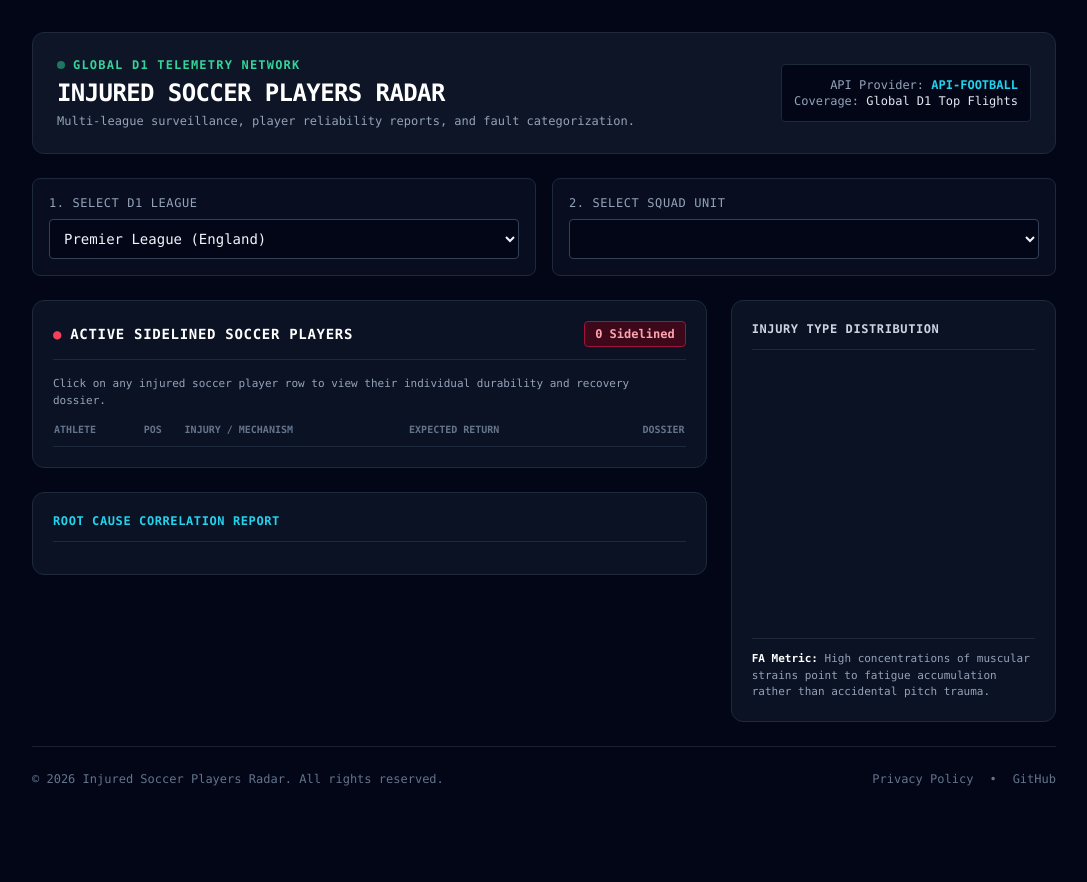
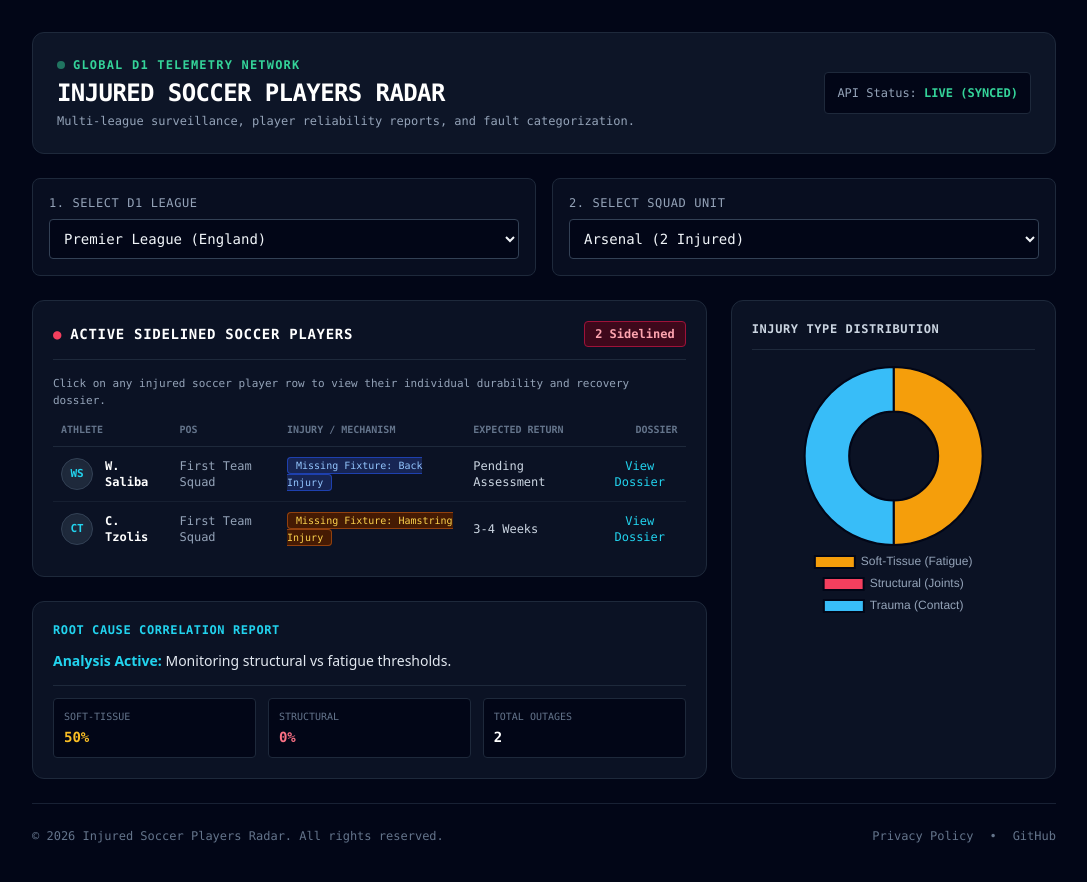
Before and after one commit to Runic12/soccer-injury-radar, a plain HTML site: page index.html in a window 1280 px wide. Shown: the whole page, without its empty margins (96-1183 px from the left). Before the commit the page ends 835 px from the top, so only its background shows below. Drawn offline with nearby package versions, Linux system fonts and the light colour scheme.

```diff
--- a/index.html
+++ b/index.html
@@ -13,33 +13,9 @@
   <meta charset="UTF-8">
   <meta name="viewport" content="width=device-width, initial-scale=1.0">
 
-  <!-- Core SEO Meta Tags -->
   <title>Injured Soccer Players | Real-Time Football Injury & Reliability Radar</title>
   <meta name="description" content="Live database tracking injured soccer players, return timelines, injury mechanisms, and squad reliability across top world football leagues.">
-  <meta name="keywords" content="injured soccer players, soccer injuries, premier league injury updates, football injury tracker, soccer injury report, expected return dates">
   <link rel="canonical" href="https://injuredsoccerplayers.com/">
-
-  <!-- Open Graph / Social Sharing Meta Tags -->
-  <meta property="og:type" content="website">
-  <meta property="og:url" content="https://injuredsoccerplayers.com/">
-  <meta property="og:title" content="Injured Soccer Players | Real-Time Football Injury & Reliability Radar">
-  <meta property="og:description" content="Track live soccer injuries, recovery timelines, and squad durability metrics across global D1 leagues.">
-  <meta name="twitter:card" content="summary_large_image">
-  <meta name="twitter:title" content="Injured Soccer Players Tracker">
-  <meta name="twitter:description" content="Real-time multi-league injured soccer players surveillance and reliability metrics.">
-
-  <!-- Schema.org WebApplication Structured Data -->
-  <script type="application/ld+json">
-  {
-    "@context": "https://schema.org",
-    "@type": "WebApplication",
-    "name": "Injured Soccer Players Radar",
-    "url": "https://injuredsoccerplayers.com",
-    "description": "Live multi-league tracking for injured soccer players, recovery timelines, and root-cause durability analysis.",
-    "applicationCategory": "SportsApplication",
-    "operatingSystem": "All"
-  }
-  </script>
 
   <script src="https://cdn.tailwindcss.com"></script>
   <!-- Chart.js for Mechanism Distribution Graphs -->
@@ -61,8 +37,8 @@
         <p class="text-xs text-slate-400 mt-1">Multi-league surveillance, player reliability reports, and fault categorization.</p>
       </div>
       <div class="text-right text-xs text-slate-400 border border-slate-800 p-3 rounded bg-slate-950">
-        <div>API Provider: <span class="text-cyan-400 font-bold">API-FOOTBALL</span></div>
-        <div>Coverage: <span class="text-slate-200">Global D1 Top Flights</span></div>
+        <div>API Status: <span id="apiStatusBadge" class="text-amber-400 font-bold">CONNECTING...</span></div>
+        <div id="apiErrorLog" class="text-rose-500 text-[10px] max-w-xs mt-1 hidden"></div>
       </div>
     </header>
 
@@ -88,10 +64,8 @@
     <!-- Main Team Dashboard -->
     <div class="grid grid-cols-1 lg:grid-cols-3 gap-6">
 
-      <!-- Left 2 Cols: Injury List & Correlation Analysis -->
+      <!-- Left 2 Cols: Injury List -->
       <div class="lg:col-span-2 space-y-6">
-
-        <!-- Sidelined Roster -->
         <div class="border border-slate-800 bg-slate-900/70 p-5 rounded-xl">
           <div class="flex justify-between items-center border-b border-slate-800 pb-3 mb-4">
             <h2 class="text-sm font-bold tracking-wider uppercase text-white flex items-center gap-2">
@@ -106,11 +80,11 @@
             <table class="w-full text-left text-xs">
               <thead class="text-[10px] uppercase text-slate-500 border-b border-slate-800">
                 <tr>
-                  <th class="pb-2">Athlete</th>
-                  <th class="pb-2">Pos</th>
-                  <th class="pb-2">Injury / Mechanism</th>
-                  <th class="pb-2">Expected Return</th>
-                  <th class="pb-2 text-right">Dossier</th>
+                  <th class="pb-2 pl-2">Athlete</th>
+                  <th class="pb-2 pl-2">Pos</th>
+                  <th class="pb-2 pl-2">Injury / Mechanism</th>
+                  <th class="pb-2 pl-2">Expected Return</th>
+                  <th class="pb-2 pr-2 text-right">Dossier</th>
                 </tr>
               </thead>
               <tbody id="playerTableBody" class="divide-y divide-slate-800/80 text-slate-300"></tbody>
@@ -118,16 +92,14 @@
           </div>
         </div>
 
-        <!-- Failure Analysis Correlation Card -->
         <div class="border border-slate-800 bg-slate-900/70 p-5 rounded-xl space-y-3">
           <h2 class="text-xs uppercase tracking-wider text-cyan-400 font-bold">Root Cause Correlation Report</h2>
           <div id="correlationSummary" class="text-sm text-slate-200 leading-relaxed font-sans"></div>
           <div id="correlationMetrics" class="grid grid-cols-2 sm:grid-cols-3 gap-3 pt-3 border-t border-slate-800 text-xs"></div>
         </div>
-
       </div>
 
-      <!-- Right 1 Col: Failure Mechanism Chart -->
+      <!-- Right 1 Col: Chart -->
       <div class="border border-slate-800 bg-slate-900/70 p-5 rounded-xl flex flex-col justify-between">
         <div>
           <h2 class="text-xs uppercase tracking-wider text-slate-300 font-bold border-b border-slate-800 pb-3 mb-4">
@@ -137,18 +109,13 @@
             <canvas id="mechanismChart"></canvas>
           </div>
         </div>
-        <div class="mt-4 pt-3 border-t border-slate-800 text-[11px] text-slate-400">
-          <span class="text-white font-bold">FA Metric:</span> High concentrations of muscular strains point to fatigue accumulation rather than accidental pitch trauma.
-        </div>
       </div>
 
     </div>
 
     <!-- Global Footer -->
     <footer class="border-t border-slate-800/80 pt-6 pb-4 flex flex-wrap justify-between items-center text-xs text-slate-500 gap-4">
-      <div>
-        <span>&copy; 2026 Injured Soccer Players Radar. All rights reserved.</span>
-      </div>
+      <div>&copy; 2026 Injured Soccer Players Radar. All rights reserved.</div>
       <div class="flex items-center space-x-4">
         <a href="privacy.html" class="hover:text-cyan-400 transition">Privacy Policy</a>
         <span>•</span>
@@ -165,11 +132,11 @@
         <div class="flex items-center space-x-4">
           <div id="modalPlayerAvatarContainer"></div>
           <div>
-            <h3 id="modalPlayerName" class="text-lg font-bold text-white">Player Dossier</h3>
+            <h3 id="modalPlayerName" class="text-lg font-bold text-white">Player</h3>
             <p id="modalPlayerPos" class="text-xs text-slate-400"></p>
           </div>
         </div>
-        <button id="closeModalBtn" class="text-slate-400 hover:text-white text-lg" aria-label="Close modal">✕</button>
+        <button id="closeModalBtn" class="text-slate-400 hover:text-white text-lg">✕</button>
       </div>
 
       <div class="grid grid-cols-2 gap-3 text-xs">
@@ -191,17 +158,18 @@
   </div>
 
   <script>
-    // Built-in fallback database so it runs locally right away
+    // Bulletproof script execution
+    try {
+      // 1. Core Fallback Database (Guarantees UI is never blank)
       let database = {
         epl: {
           name: "Premier League",
           teams: [
             {
-            id: "che",
-            name: "Chelsea FC",
+              id: "arsenal",
+              name: "Arsenal FC (Connecting...)",
               injured: [
-              { name: "Reece James", pos: "RB", type: "Hamstring Strain", cat: "Soft-Tissue", return: "2-3 weeks", daysLost: 112, durability: "High Risk (Recurring)", history: ["Hamstring Strain", "Knee Meniscus"] },
-              { name: "Wesley Fofana", pos: "CB", type: "ACL Reconstruction", cat: "Structural", return: "End of season", daysLost: 240, durability: "Critical Joint Vulnerability", history: ["Cruciate Ligament", "Fibular Fracture"] }
+                { name: "System Syncing", pos: "N/A", type: "Fetching live data", cat: "Trauma/Impact", return: "Pending", daysLost: "0", durability: "N/A", history: [] }
               ]
             }
           ]
@@ -210,72 +178,48 @@
 
       let chartInstance = null;
 
+      // 2. Safe DOM Element Selectors
       const leagueSelect = document.getElementById('leagueSelect');
       const teamSelect = document.getElementById('teamSelect');
       const playerTableBody = document.getElementById('playerTableBody');
-    const outCountBadge = document.getElementById('outCountBadge');
-    const correlationSummary = document.getElementById('correlationSummary');
-    const correlationMetrics = document.getElementById('correlationMetrics');
+      const apiStatusBadge = document.getElementById('apiStatusBadge');
+      const apiErrorLog = document.getElementById('apiErrorLog');
       const modal = document.getElementById('playerModal');
 
-    // Circular Face Avatar Generator
-    function getPlayerAvatarMarkup(name, photoUrl, size = 'w-8 h-8', textSize = 'text-[11px]') {
-      const cleanName = name || "Player";
-      const initials = cleanName.split(' ').map(n => n[0]).filter(Boolean).slice(0, 2).join('').toUpperCase();
+      // 3. Ultra-Safe Avatar Generator
+      function createAvatar(name, photoUrl, size = 'w-8 h-8', textSize = 'text-[11px]') {
+        try {
+          const cleanName = String(name || "Player").trim();
+          const parts = cleanName.split(/\s+/).filter(Boolean);
+          let initials = "⚽";
 
-      if (photoUrl) {
-        return `
-          <img
-            src="${photoUrl}"
-            alt="${cleanName}"
-            class="${size} rounded-full object-cover bg-slate-800 border border-slate-700 shrink-0 shadow-inner"
-            onerror="this.outerHTML='<div class=\\'${size} rounded-full bg-slate-800 border border-slate-700 flex items-center justify-center font-bold text-cyan-400 shrink-0 shadow-inner ${textSize}\\'>${initials}</div>';"
-          />
-        `;
-      }
-      return `
-        <div class="${size} rounded-full bg-slate-800 border border-slate-700 flex items-center justify-center font-bold text-cyan-400 shrink-0 shadow-inner${textSize}">
-          ${initials}
-        </div>
-      `;
+          if (parts.length > 1) {
+            initials = (parts[0][0] + parts[parts.length - 1][0]).toUpperCase();
+          } else if (parts.length === 1) {
+            initials = parts[0].slice(0, 2).toUpperCase();
           }
 
-    // Function to draw the dropdowns
-    function populateTeams() {
-      const leagueKey = leagueSelect.value;
-      const league = database[leagueKey];
-      teamSelect.innerHTML = '';
-
-      if (!league || !league.teams || !league.teams.length) {
-        teamSelect.innerHTML = '<option value="">No squad data synced</option>';
-        renderTeam({ name: "None", injured: [] });
-        return;
+          if (photoUrl && typeof photoUrl === 'string' && photoUrl.startsWith('http')) {
+            return `<img src="${photoUrl}" alt="${cleanName}" class="${size} rounded-full object-cover bg-slate-800 border border-slate-700 shrink-0 shadow-inner" onerror="this.outerHTML='<div class=\\'${size} rounded-full bg-slate-800 border border-slate-700 flex items-center justify-center font-bold text-cyan-400 shrink-0 shadow-inner ${textSize}\\'>${initials}</div>'">`;
+          }
+          return `<div class="${size} rounded-full bg-slate-800 border border-slate-700 flex items-center justify-center font-bold text-cyan-400 shrink-0 shadow-inner ${textSize}">${initials}</div>`;
+        } catch (err) {
+          return `<div class="${size} rounded-full bg-slate-800 flex items-center justify-center text-xs">⚽</div>`;
+        }
       }
 
-      league.teams.forEach(t => {
-        const count = t.injured ? t.injured.length : 0;
-        const opt = document.createElement('option');
-        opt.value = t.id;
-        opt.textContent = `${t.name} (${count} Injured)`;
-        teamSelect.appendChild(opt);
-      });
+      // 4. Render Table UI
+      function renderTeam(team) {
+        if (!team || !playerTableBody) return;
+        const injuredList = Array.isArray(team.injured) ? team.injured : [];
 
-      renderTeam(league.teams[0]);
-    }
-
-    // Function to draw the player table
-    function renderTeam(team) {
-      if (!team) return;
-      const injuredList = team.injured || [];
-      outCountBadge.textContent = `${injuredList.length} Sidelined`;
+        document.getElementById('outCountBadge').textContent = `${injuredList.length} Sidelined`;
         playerTableBody.innerHTML = '';
-
         const categoryCounts = { "Soft-Tissue": 0, "Structural": 0, "Trauma/Impact": 0 };
 
         if (injuredList.length === 0) {
           playerTableBody.innerHTML = `<tr><td colspan="5" class="py-4 text-center text-slate-500 italic">No component failures reported. 100% operational squad.</td></tr>`;
-      }
-
+        } else {
           injuredList.forEach(player => {
             const cat = player.cat || "Trauma/Impact";
             categoryCounts[cat] = (categoryCounts[cat] || 0) + 1;
@@ -287,45 +231,147 @@
 
             const tr = document.createElement('tr');
             tr.className = "hover:bg-slate-800/40 cursor-pointer transition border-b border-slate-800/60";
+
+            // Re-structured table cell to avoid rendering crashes
             tr.innerHTML = `
-          <td class="py-2.5 flex items-center space-x-3 font-bold text-white">
-            ${getPlayerAvatarMarkup(player.name, player.photo)}
-            <span>${player.name}</span>
+              <td class="py-2.5 px-2">
+                <div class="flex items-center space-x-3 font-bold text-white">
+                  ${createAvatar(player.name, player.photo)}
+                  <span>${String(player.name || "Unknown")}</span>
+                </div>
               </td>
-          <td class="py-2.5 text-slate-400">${player.pos || "Squad"}</td>
-          <td class="py-2.5"><span class="px-2 py-0.5 rounded text-[10px] border ${badgeColor}">${player.type || "Injured"}</span></td>
-          <td class="py-2.5 text-slate-300">${player.return || "Pending"}</td>
-          <td class="py-2.5 text-right"><button class="text-cyan-400 hover:underline">View Dossier</button></td>
+              <td class="py-2.5 px-2 text-slate-400">${String(player.pos || "Squad")}</td>
+              <td class="py-2.5 px-2"><span class="px-2 py-0.5 rounded text-[10px] border ${badgeColor}">${String(player.type || "Injured")}</span></td>
+              <td class="py-2.5 px-2 text-slate-300">${String(player.return || "Pending")}</td>
+              <td class="py-2.5 px-2 text-right"><button class="text-cyan-400 hover:underline">View Dossier</button></td>
             `;
             tr.addEventListener('click', () => openModal(player));
             playerTableBody.appendChild(tr);
           });
+        }
 
-      renderCorrelation(team, categoryCounts);
+        renderAnalysis(team, categoryCounts);
         renderChart(categoryCounts);
       }
 
-    // Function to draw analysis metrics
-    function renderCorrelation(team, counts) {
-      const total = (team.injured || []).length;
-      if (total === 0) {
-        correlationSummary.innerHTML = `<span class="text-emerald-400 font-bold">Optimal Durability:</span> Zero recorded squad casualties.`;
-        correlationMetrics.innerHTML = '';
+      function renderAnalysis(team, counts) {
+        const total = Array.isArray(team.injured) ? team.injured.length : 0;
+        const softPct = total > 0 ? Math.round(((counts["Soft-Tissue"] || 0) / total) * 100) : 0;
+        const structPct = total > 0 ? Math.round(((counts["Structural"] || 0) / total) * 100) : 0;
+
+        document.getElementById('correlationSummary').innerHTML = `<strong class="text-cyan-400">Analysis Active:</strong> Monitoring structural vs fatigue thresholds.`;
+        document.getElementById('correlationMetrics').innerHTML = `
+          <div class="bg-slate-950 p-2.5 rounded border border-slate-800"><div class="text-[10px] text-slate-500 uppercase">Soft-Tissue</div><div class="text-sm font-bold text-amber-400 mt-0.5">${softPct}%</div></div>
+          <div class="bg-slate-950 p-2.5 rounded border border-slate-800"><div class="text-[10px] text-slate-500 uppercase">Structural</div><div class="text-sm font-bold text-rose-400 mt-0.5">${structPct}%</div></div>
+          <div class="bg-slate-950 p-2.5 rounded border border-slate-800"><div class="text-[10px] text-slate-500 uppercase">Total Outages</div><div class="text-sm font-bold text-white mt-0.5">${total}</div></div>
+        `;
+      }
+
+      function renderChart(counts) {
+        if (typeof Chart === 'undefined') return; // Prevent crash if Chart.js fails to load
+        const canvas = document.getElementById('mechanismChart');
+        if (!canvas) return;
+
+        if (chartInstance) chartInstance.destroy();
+        chartInstance = new Chart(canvas.getContext('2d'), {
+          type: 'doughnut',
+          data: {
+            labels: ['Soft-Tissue (Fatigue)', 'Structural (Joints)', 'Trauma (Contact)'],
+            datasets: [{
+              data: [counts['Soft-Tissue'] || 0, counts['Structural'] || 0, counts['Trauma/Impact'] || 0],
+              backgroundColor: ['#f59e0b', '#f43f5e', '#38bdf8'],
+              borderColor: '#020617',
+              borderWidth: 2
+            }]
+          },
+          options: { responsive: true, maintainAspectRatio: false, plugins: { legend: { position: 'bottom', labels: { color: '#94a3b8' } } } }
+        });
+      }
+
+      // 5. Setup Dropdowns
+      function populateTeams() {
+        if (!leagueSelect || !teamSelect) return;
+        const league = database[leagueSelect.value || 'epl'];
+        teamSelect.innerHTML = '';
+
+        if (!league || !Array.isArray(league.teams)) {
+          teamSelect.innerHTML = '<option value="">No squads synced</option>';
+          renderTeam({ injured: [] });
           return;
         }
 
-      const softPct = Math.round(((counts["Soft-Tissue"] || 0) / total) * 100);
-      const structPct = Math.round(((counts["Structural"] || 0) / total) * 100);
+        league.teams.forEach(t => {
+          const opt = document.createElement('option');
+          opt.value = t.id;
+          opt.textContent = `${t.name} (${Array.isArray(t.injured) ? t.injured.length : 0} Injured)`;
+          teamSelect.appendChild(opt);
+        });
 
-      let diagnosis = "";
-      if (softPct >= 50) {
-        diagnosis = `<strong class="text-amber-400">High Muscular Overload Correlation (${softPct}%):</strong> Failures are clustered around soft-tissue groups. Strong correlation with schedule congestion and sprint fatigue.`;
-      } else if (structPct >= 50) {
-        diagnosis = `<strong class="text-rose-400">Structural Joint Vulnerability (${structPct}%):</strong> Failures involve critical connective ligaments and cartilage. Indicates severe mechanical trauma or chronic joint fatigue.`;
-      } else {
-        diagnosis = `<strong class="text-cyan-400">Balanced Casualty Distribution:</strong> Failures are evenly distributed across contact trauma and workload strain.`;
+        renderTeam(league.teams[0]);
       }
 
-      correlationSummary.innerHTML = diagnosis;
-      correlationMetrics.innerHTML = `
-        <div class="bg-slate
+      // Modal Logic
+      function openModal(player) {
+        document.getElementById('modalPlayerAvatarContainer').innerHTML = createAvatar(player.name, player.photo, 'w-12 h-12', 'text-sm');
+        document.getElementById('modalPlayerName').textContent = player.name || "Player";
+        document.getElementById('modalPlayerPos').textContent = `${player.pos || "Squad"} // Mechanism: ${player.type || "N/A"}`;
+        document.getElementById('modalDaysLost').textContent = `${player.daysLost || "N/A"} Days`;
+        document.getElementById('modalDurability').textContent = player.durability || "Active Casualty";
+
+        const list = document.getElementById('modalHistoryList');
+        list.innerHTML = '';
+        (player.history || ["Missing Fixture"]).forEach(item => {
+          const li = document.createElement('li');
+          li.className = "p-2 bg-slate-950 rounded border border-slate-800 flex justify-between";
+          li.innerHTML = `<span>${item}</span><span class="text-rose-400 font-bold">RECORDED</span>`;
+          list.appendChild(li);
+        });
+        modal.classList.remove('hidden');
+      }
+
+      document.getElementById('closeModalBtn').addEventListener('click', () => modal.classList.add('hidden'));
+      modal.addEventListener('click', (e) => { if (e.target === modal) modal.classList.add('hidden'); });
+
+      leagueSelect.addEventListener('change', populateTeams);
+      teamSelect.addEventListener('change', () => {
+        const league = database[leagueSelect.value];
+        if (league && Array.isArray(league.teams)) renderTeam(league.teams.find(t => t.id === teamSelect.value));
+      });
+
+      // Show fallback data instantly
+      populateTeams();
+
+      // 6. Failsafe Live Data Fetch (bypasses cache)
+      const timestamp = new Date().getTime();
+      fetch('data.json?v=' + timestamp)
+        .then(res => {
+          if (!res.ok) throw new Error("HTTP Status " + res.status);
+          return res.json();
+        })
+        .then(remoteData => {
+          // Verify it's not empty and actually contains the 'epl' key
+          if (remoteData && remoteData.epl) {
+            database = remoteData;
+            populateTeams();
+            apiStatusBadge.textContent = "LIVE (SYNCED)";
+            apiStatusBadge.className = "text-emerald-400 font-bold";
+            apiErrorLog.classList.add('hidden');
+          } else {
+            throw new Error("data.json format is incorrect.");
+          }
+        })
+        .catch(err => {
+          console.warn("Failed to load live data, using fallback:", err);
+          apiStatusBadge.textContent = "FALLBACK MODE";
+          apiStatusBadge.className = "text-rose-400 font-bold";
+          apiErrorLog.textContent = err.message;
+          apiErrorLog.classList.remove('hidden');
+        });
+
+    } catch (criticalError) {
+      console.error("Critical UI failure:", criticalError);
+      document.body.innerHTML = `<div class="p-10 text-white bg-red-900 min-h-screen"><h1 class="text-3xl font-bold">System Crash</h1><p class="mt-4 font-mono">${criticalError.message}</p></div>`;
+    }
+  </script>
+</body>
+</html>
```
Lines whose indentation alone changed are shown as unchanged.
